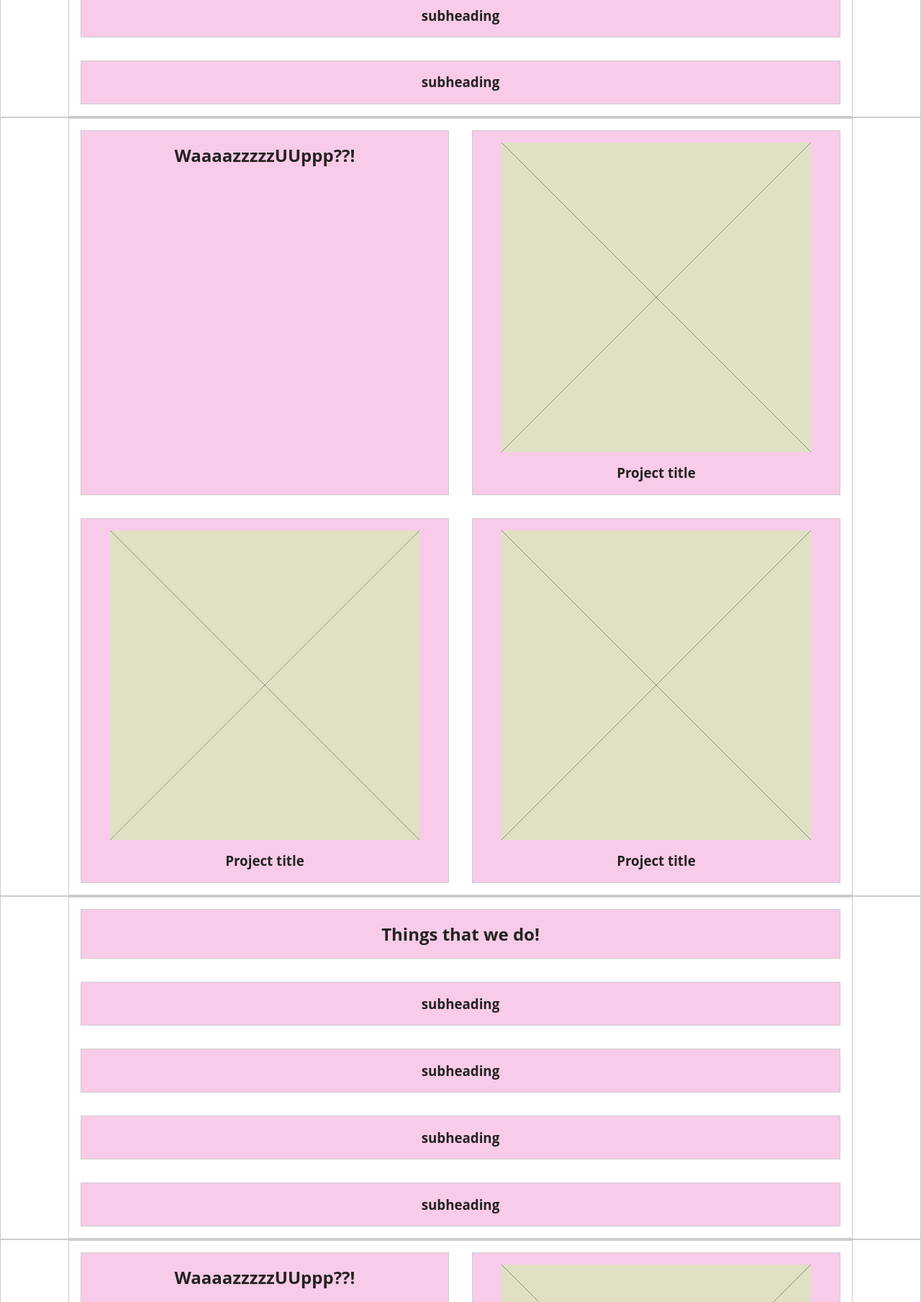
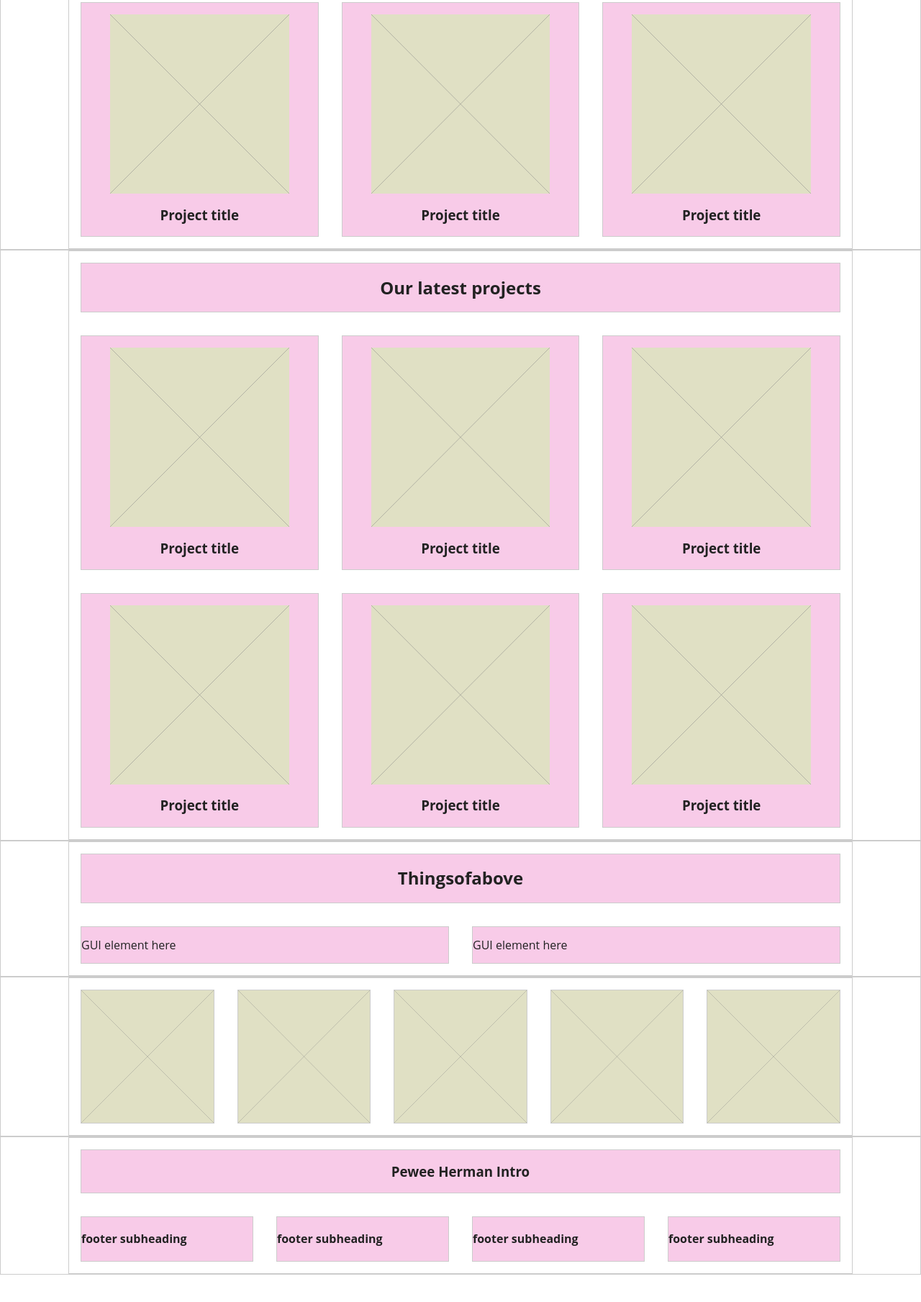
Before and after one commit to zoelake/assignment4, a website built with Parcel: page index.html in a window 1280 px wide. Shown: the part 1531-3340 px from the top of the page at 72% size. After the commit the page ends 3302 px from the top, so only its background shows below. Built offline with nearby package versions, Linux system fonts and the light colour scheme.

Commit message:
add initial responsive layout grid

```diff
--- a/css/main.css
+++ b/css/main.css
@@ -116,7 +116,7 @@ h1 {
    }
 
    /*medium and up*/
-   @media screen and (min-width: 40em){
+   @media screen and (min-width: 40em) {
       .row {
       display: grid;
       width: 85vw;
@@ -124,18 +124,23 @@ h1 {
       margin: 0 auto;
     }
 
-    .col-2 {
+    .m-col-2 {
       grid-template-columns: 1fr 1fr;
     }
-    /* .m-col-3 {
-      grid-template-columns: repeat(3, fr);
+    .m-col-3 {
+      grid-template-columns: repeat(3, 1fr);
     }
     .m-col-4 {
-      grid-template-columns: repeat(4, fr);
+      grid-template-columns: repeat(4, 1fr);
     }
     .m-col-5 {
-      grid-template-columns: repeat(5, fr);
-    } */
+      grid-template-columns: repeat(5, 1fr);
+    }
+
+    .span-full {
+      grid-column-start: 1;
+      grid-column-end: -1;
+    }
 
    }
 
@@ -147,21 +152,21 @@ h1 {
 
    /*large and up*/
    @media screen and (min-width: 64em){
-    /* .l-col-2 {
+    .l-col-2 {
       grid-template-columns: 1fr 1fr;
     }
     .l-col-3 {
-      grid-template-columns: repeat(3, fr);
+      grid-template-columns: repeat(3, 1fr);
     }
     .l-col-4 {
-      grid-template-columns: repeat(4, fr);
+      grid-template-columns: repeat(4, 1fr);
     }
     .l-col-5 {
-      grid-template-columns: repeat(5, fr);
+      grid-template-columns: repeat(5, 1fr);
     }
     .l-col-6 {
-      grid-template-columns: repeat(6, fr);
-    } */
+      grid-template-columns: repeat(6, 1fr);
+    }
    }
 
    /*large only*/
--- a/index.html
+++ b/index.html
@@ -45,8 +45,8 @@
     </div>
 
     <section class="about">
-      <div class="row">
-        <div class="column">
+      <div class="row m-col-2 l-col-4">
+        <div class="column span-full">
           <h2 class="heading">
             Things that we do!
           </h2>
@@ -65,8 +65,8 @@
     </section>
 
     <section class="projects--new">
-      <div class="row col-2">
-        <div class="column">
+      <div class="row m-col-2 l-col-3">
+        <div class="column span-full">
             <h2 class="heading">
               WaaaazzzzzUUppp??!
             </h2>
@@ -99,31 +99,13 @@
     </section>
 
 
-    <section class="about">
-      <div class="row">
-        <div class="column">
-          <h2 class="heading">
-            Things that we do!
-          </h2>
-        </div>
-        <div class="column">
-          <h3 class="heading">subheading</h3>
-        </div>
-        <div class="column">
-          <h3 class="heading">subheading</h3>
-        </div><div class="column">
-          <h3 class="heading">subheading</h3>
-        </div><div class="column">
-          <h3 class="heading">subheading</h3>
-        </div>
-      </div>
-    </section>
+
 
     <section class="projects">
-      <div class="row col-2">
-        <div class="column">
+      <div class="row m-col-2 l-col-3">
+        <div class="column span-full">
             <h2 class="heading">
-              WaaaazzzzzUUppp??!
+              Our latest projects
             </h2>
         </div>
         <div class="column">
@@ -179,14 +161,12 @@
 
 
     <section class="thingsofabove">
-      <div class="row">
-        <div class="column">
+      <div class="row l-col-2">
+        <div class="column span-full">
           <h2 class="heading">
             Thingsofabove
           </h2>
         </div>
-      </div>
-      <div class="row">
         <div class="column">
           <p>GUI element here</p>
         </div>
@@ -197,7 +177,7 @@
     </section>
 
     <div class="sponsors">
-      <div class="row">
+      <div class="row m-col-5">
         <div class="column">
           <img src="img/placeholder.svg" alt="placeholder">
         </div>
@@ -217,8 +197,8 @@
     </div>
 
     <footer class="page__footer">
-      <div class="row col-2">
-          <div class="page__footer__intro column">
+      <div class="row m-col-2 l-col-4">
+          <div class="page__footer__intro column span-full">
             <h3 class="heading">
               Pewee Herman Intro
             </h3>
```
